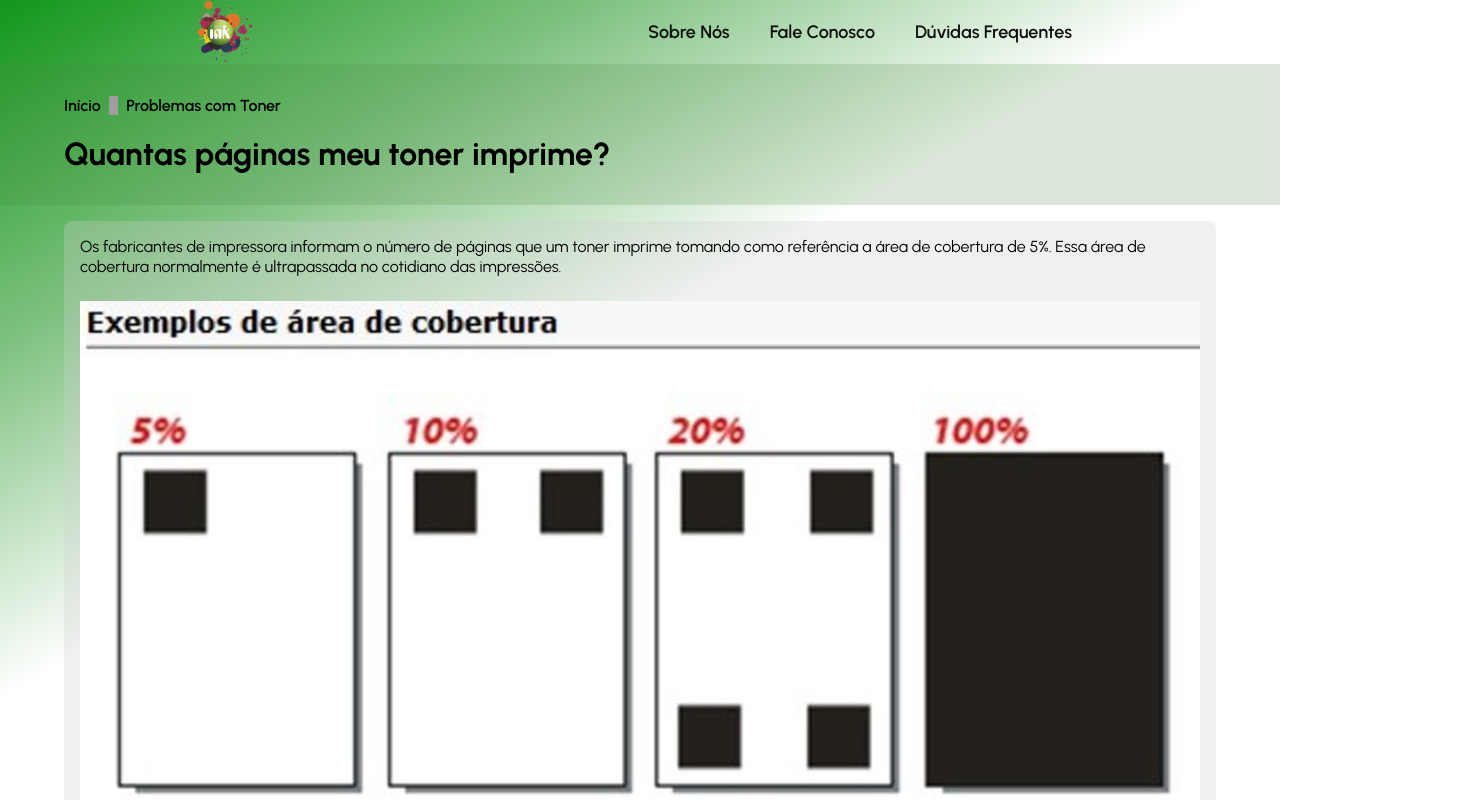
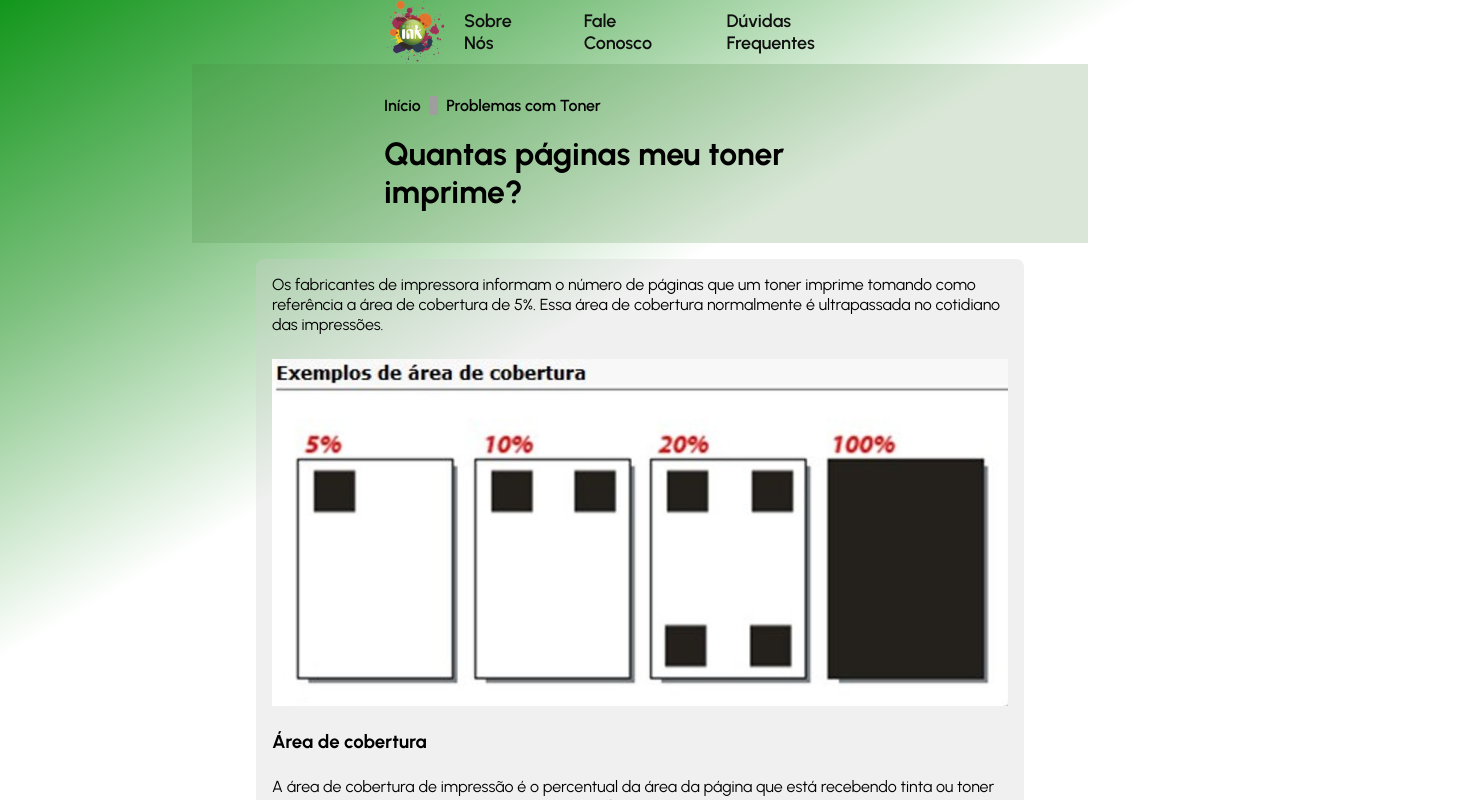
Before and after one commit to diegonacif/totalink-page, a React (Vite) app: page /article/how-many-pages in a window 1280 px wide. Shown: the top 800 px of the page, 1472 px wide, since content can reach past the window. Built offline with nearby package versions, Linux system fonts and the light colour scheme; grey boxes are pictures that could not be loaded; a web font is replaced by a local one.

Commit message:
bug: responsive padding in faq toner, article header

```diff
--- a/src/articles/_Articles.scss
+++ b/src/articles/_Articles.scss
@@ -1,12 +1,13 @@
 .article-container {
   @include green-diagonal-gradient;
+  @include responsive-padding(0, 2.5rem);
   position: relative;
   display: flex;
   flex-direction: column;
   width: 100vw;
   height: 100%;
   min-height: 100vh;
-  padding-bottom: 2.5rem;
+  // padding-bottom: 2.5rem;
 
   .article-main {
     display: flex;
--- a/src/components/ArticleHeader/_ArticleHeader.scss
+++ b/src/components/ArticleHeader/_ArticleHeader.scss
@@ -2,6 +2,7 @@
   width: 100%;
 
   header {
+    @include responsive-padding(2rem, 2rem);
     display: flex;
     flex-direction: column;
     width: 100%;
@@ -28,9 +29,9 @@
     }
   }
 
-  @media only screen and ($notebook-size) {
-    header {
-      padding: 2rem 4rem;
-    }
-  }
+  // @media only screen and ($notebook-size) {
+  //   header {
+  //     padding: 2rem 4rem;
+  //   }
+  // }
 }
--- a/src/css/App.css
+++ b/src/css/App.css
@@ -697,13 +697,28 @@
 .article-container {
   background: rgb(255, 255, 255);
   background: linear-gradient(330deg, rgb(255, 255, 255) 60%, rgb(128, 194, 129) 80%, rgb(18, 150, 27) 100%);
+  padding: 0 1rem 2.5rem;
   position: relative;
   display: flex;
   flex-direction: column;
   width: 100vw;
   height: 100%;
   min-height: 100vh;
-  padding-bottom: 2.5rem;
+}
+@media only screen and (min-width: 600px) {
+  .article-container {
+    padding: 0 4rem 2.5rem;
+  }
+}
+@media only screen and (min-width: 1024px) {
+  .article-container {
+    padding: 0 6rem 2.5rem;
+  }
+}
+@media only screen and (min-width: 1280px) {
+  .article-container {
+    padding: 0 calc(8rem + 5vw) 2.5rem;
+  }
 }
 .article-container .article-main {
   display: flex;
@@ -733,6 +748,7 @@
   width: 100%;
 }
 .article-header header {
+  padding: 2rem 1rem 2rem;
   display: flex;
   flex-direction: column;
   width: 100%;
@@ -740,6 +756,21 @@
   padding: 2rem 1rem;
   gap: 1.25rem;
   background-color: rgba(73, 134, 63, 0.2);
+}
+@media only screen and (min-width: 600px) {
+  .article-header header {
+    padding: 2rem 4rem 2rem;
+  }
+}
+@media only screen and (min-width: 1024px) {
+  .article-header header {
+    padding: 2rem 6rem 2rem;
+  }
+}
+@media only screen and (min-width: 1280px) {
+  .article-header header {
+    padding: 2rem calc(8rem + 5vw) 2rem;
+  }
 }
 .article-header header nav {
   display: flex;
@@ -755,11 +786,6 @@
 }
 .article-header header nav .nav-variable-wrapper img {
   width: 0.6rem;
-}
-@media only screen and (min-width: 1024px) {
-  .article-header header {
-    padding: 2rem 4rem;
-  }
 }
 
 .faq-container {
@@ -908,9 +934,24 @@
   background: linear-gradient(330deg, rgb(255, 255, 255) 60%, rgb(128, 194, 129) 80%, rgb(18, 150, 27) 100%);
 }
 .faq-toner-container section {
+  padding: 0 1rem 0;
   display: flex;
   flex-direction: column;
-  padding: 0 1rem;
+}
+@media only screen and (min-width: 600px) {
+  .faq-toner-container section {
+    padding: 0 4rem 0;
+  }
+}
+@media only screen and (min-width: 1024px) {
+  .faq-toner-container section {
+    padding: 0 6rem 0;
+  }
+}
+@media only screen and (min-width: 1280px) {
+  .faq-toner-container section {
+    padding: 0 calc(8rem + 5vw) 0;
+  }
 }
 .faq-toner-container section .question-row {
   display: flex;
@@ -924,11 +965,6 @@
 }
 .faq-toner-container section img {
   width: 0.9rem;
-}
-@media only screen and (min-width: 1024px) {
-  .faq-toner-container section {
-    padding: 0 4rem;
-  }
 }
 
 .contact-us-container {
--- a/src/css/App.scss
+++ b/src/css/App.scss
@@ -1,6 +1,5 @@
 
 $primary-font: 'Urbanist', sans-serif;
-// $title-font: 'Secular One', sans-serif;
 $title-font: 'Alexandria', sans-serif;
 
 $assets-path: '../assets';
@@ -43,7 +42,6 @@ $desktop-size: "min-width: 1280px";
   a {
     text-decoration: none;
     color: inherit;
-    // -webkit-tap-highlight-color: transparent;
     &:focus-visible, &:focus-within, &:focus, &:active, &:target {
       border: 0;
       outline: 0;
```
Also changed, not shown: src/pages/FAQ/FaqToner/_FaqToner.scss (+7 -6 lines), 1 other file (tests, documents, lock files or other folders).
